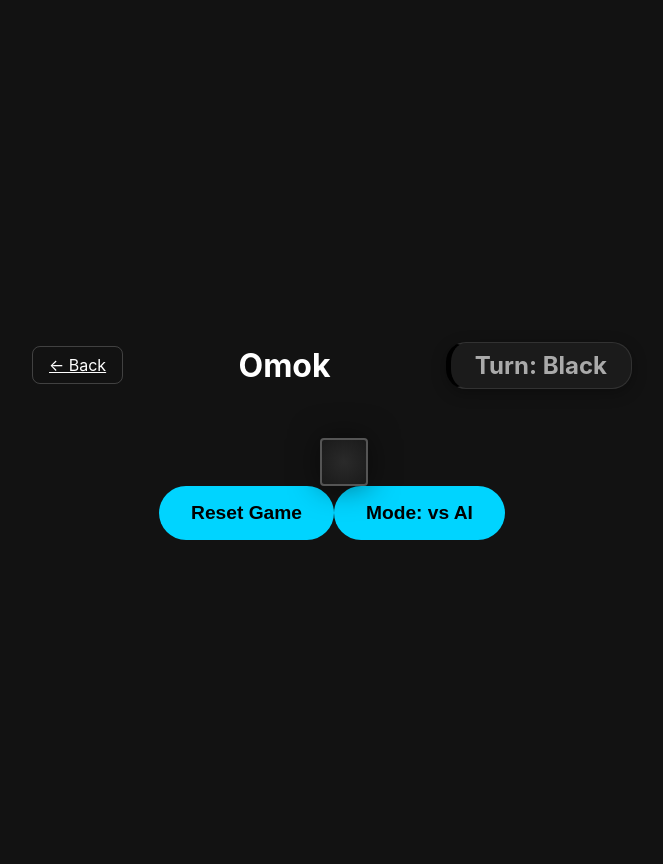
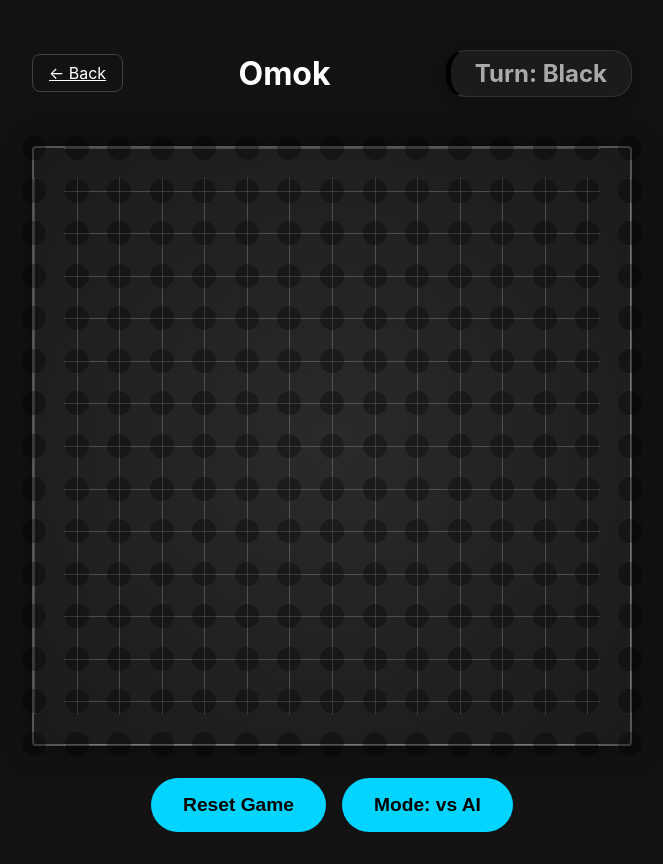
Before and after one commit to iloveadi/netflify, a React (Vite) app: page /omok in a window 1280 px wide. Shown: the whole page, without its empty margins (308-971 px from the left). Built offline with nearby package versions, Linux system fonts and the light colour scheme.

Commit message:
Fix Omok Layout: Update CSS for DOM-based board rendering

```diff
--- a/src/games/omok/OmokGame.css
+++ b/src/games/omok/OmokGame.css
@@ -45,7 +45,6 @@
 
 .turn-indicator.black {
     color: #aaa;
-    /* 블랙 턴일 때 텍스트 색상 (배경이 어두우므로) -> 사실 돌 색상을 보여주는 식별자가 좋음 */
     border-left: 5px solid #000;
 }
 
@@ -55,78 +54,98 @@
     text-shadow: 0 0 10px rgba(255, 255, 255, 0.5);
 }
 
-.omok-board {
-    display: grid;
-    grid-template-columns: repeat(15, 1fr);
-    grid-template-rows: repeat(15, 1fr);
+.board-wrapper {
+    position: relative;
     width: 100%;
     max-width: 600px;
-    /* 모바일 대응 시 줄어들도록 */
     aspect-ratio: 1 / 1;
-    background-color: #eebb66;
-    /* 나무색 or 네온 스타일? 유저가 네온/모던 원했음 */
-    /* 네온 스타일로 변경 */
+    margin-bottom: 2rem;
+}
+
+.omok-board {
+    position: relative;
+    width: 100%;
+    height: 100%;
     background: radial-gradient(circle at center, #2a2a2a, #1a1a1a);
     border: 2px solid #555;
     border-radius: 4px;
-    position: relative;
-    padding: 10px;
     box-shadow: 0 0 30px rgba(0, 0, 0, 0.5);
-    gap: 0;
+    padding: 40px;
+    /* Give some padding for the grid */
+    box-sizing: border-box;
+    overflow: visible;
+    /* Stones on edge */
 }
 
-.cell {
-    position: relative;
-    width: 100%;
-    height: 100%;
-    cursor: pointer;
+/* Grid Lines */
+.grid-line {
+    position: absolute;
+    background: rgba(255, 255, 255, 0.2);
 }
 
-/* 격자 선 그리기 */
-.cell::before {
-    content: '';
-    position: absolute;
-    top: 50%;
+.grid-line.horizontal {
     left: 0;
     width: 100%;
     height: 1px;
-    background: rgba(255, 255, 255, 0.15);
-    transform: translateY(-50%);
+    transform: scaleX(0.9);
+    /* visual adjustment inside padding */
 }
 
-.cell::after {
-    content: '';
-    position: absolute;
-    left: 50%;
+.grid-line.vertical {
     top: 0;
     height: 100%;
     width: 1px;
-    background: rgba(255, 255, 255, 0.15);
-    transform: translateX(-50%);
+    transform: scaleY(0.9);
+}
+
+/* Cell Intersections */
+.cell-intersection {
+    position: absolute;
+    width: 30px;
+    height: 30px;
+    transform: translate(-50%, -50%);
+    cursor: pointer;
+    z-index: 10;
+    display: flex;
+    align-items: center;
+    justify-content: center;
+    /* Debugging area */
+    /* background: rgba(255,0,0,0.1); */
+}
+
+.cell-intersection:hover .hover-stone {
+    opacity: 0.5;
 }
 
 .stone {
-    width: 80%;
-    height: 80%;
+    width: 90%;
+    height: 90%;
     border-radius: 50%;
-    position: absolute;
-    top: 50%;
-    left: 50%;
-    transform: translate(-50%, -50%);
     box-shadow: 2px 2px 5px rgba(0, 0, 0, 0.5);
-    z-index: 1;
 }
 
 .stone.black {
     background: radial-gradient(circle at 30% 30%, #444, #000);
     box-shadow: 2px 2px 5px rgba(0, 0, 0, 0.7), 0 0 10px rgba(0, 0, 0, 0.5);
-    /* 흑돌 글로우 */
 }
 
 .stone.white {
     background: radial-gradient(circle at 30% 30%, #fff, #ddd);
     box-shadow: 2px 2px 5px rgba(0, 0, 0, 0.3), 0 0 10px rgba(255, 255, 255, 0.4);
-    /* 백돌 글로우 */
+}
+
+.hover-stone {
+    width: 80%;
+    height: 80%;
+    border-radius: 50%;
+}
+
+.hover-stone.black {
+    background: rgba(0, 0, 0, 0.3);
+}
+
+.hover-stone.white {
+    background: rgba(255, 255, 255, 0.3);
 }
 
 .last-move-marker {
@@ -155,6 +174,7 @@
     align-items: center;
     z-index: 100;
     backdrop-filter: blur(5px);
+    border-radius: 4px;
 }
 
 .winner-modal h2 {
@@ -174,6 +194,7 @@
     cursor: pointer;
     font-weight: bold;
     transition: transform 0.2s, box-shadow 0.2s;
+    margin: 0 0.5rem;
 }
 
 .reset-btn:hover {
```
